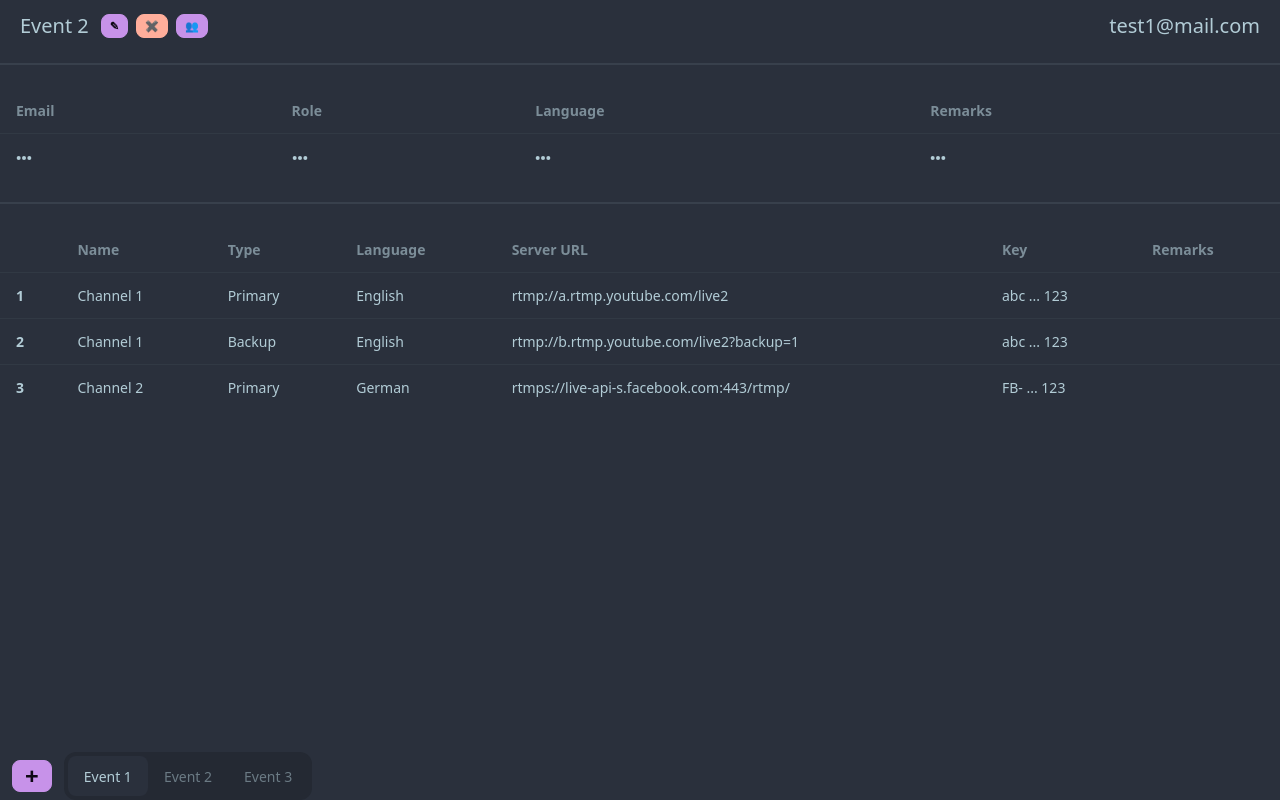
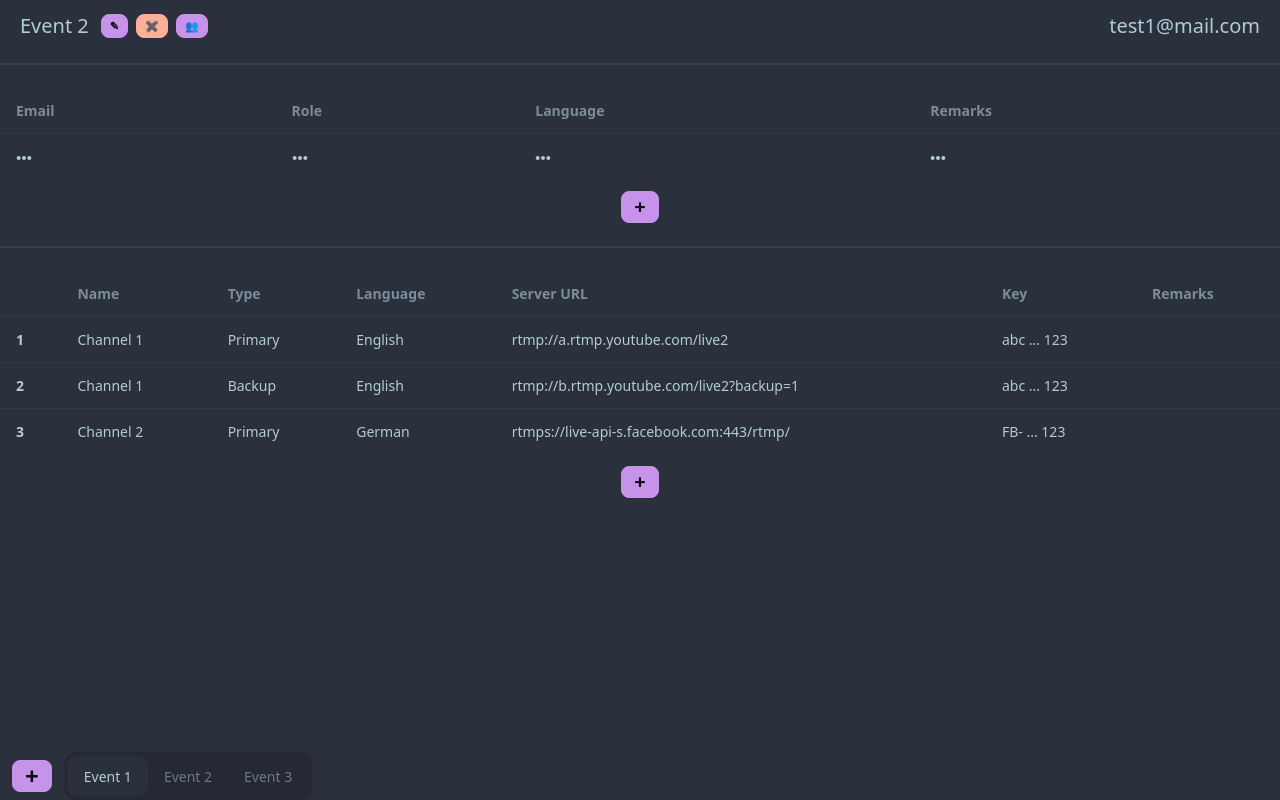
Before and after one commit to live-miracles/key-vault, a plain HTML site: page index.html in a window 1280 px wide. Both pictures are taken after a click on the button "Share". Drawn offline with Linux system fonts and the light colour scheme.

Commit message:
improve docs

```diff
--- a/index.html
+++ b/index.html
@@ -142,6 +142,9 @@
             </tbody>
           </table>
         </div>
+        <div class="mt-3 text-center">
+          <button class="btn btn-accent btn-sm text-xl font-extrabold" id="add-role-btn" onclick="addRoleBtn()" title="Add">+</button>
+        </div>
         <div class="divider"></div>
       </div>
 
@@ -172,6 +175,9 @@
               </tr>
             </tbody>
           </table>
+          <div class="mt-3 text-center">
+            <button class="btn btn-accent btn-sm text-xl font-extrabold" id="add-key-btn" onclick="addKeyBtn()" title="Add">+</button>
+          </div>
         </div>
       </div>
 
```
Also changed, not shown: README.md, output.css.
